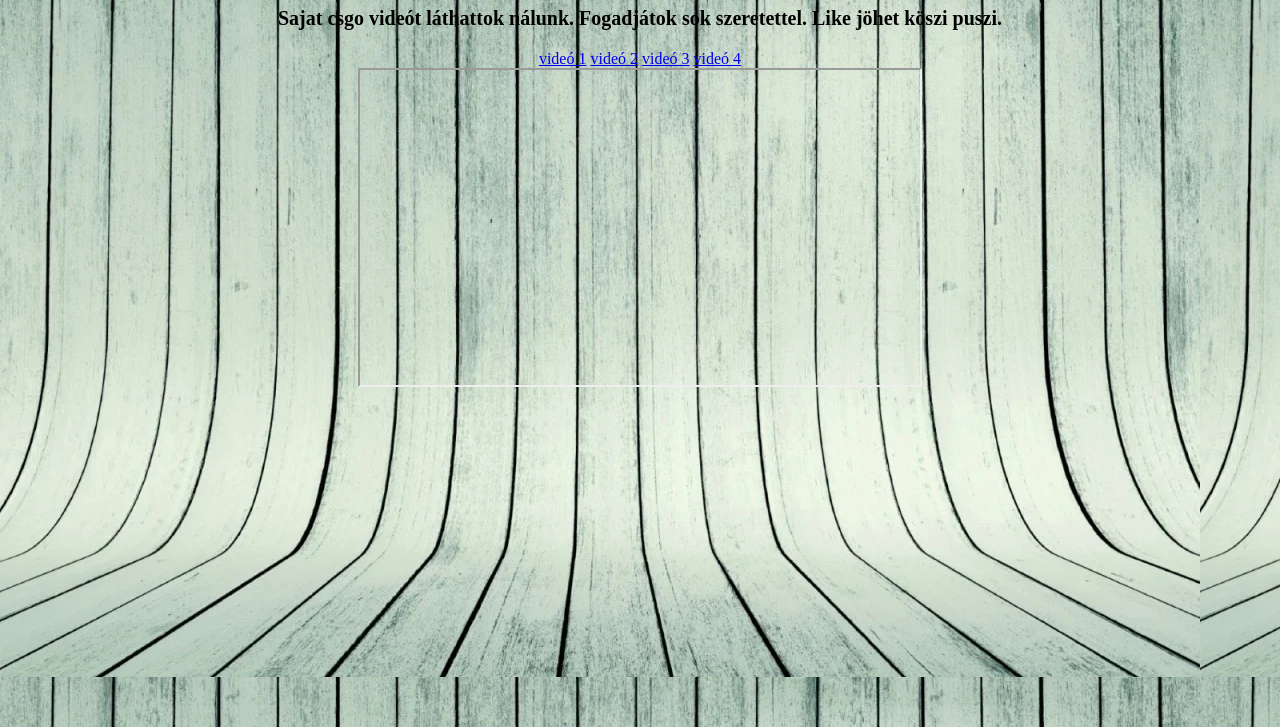
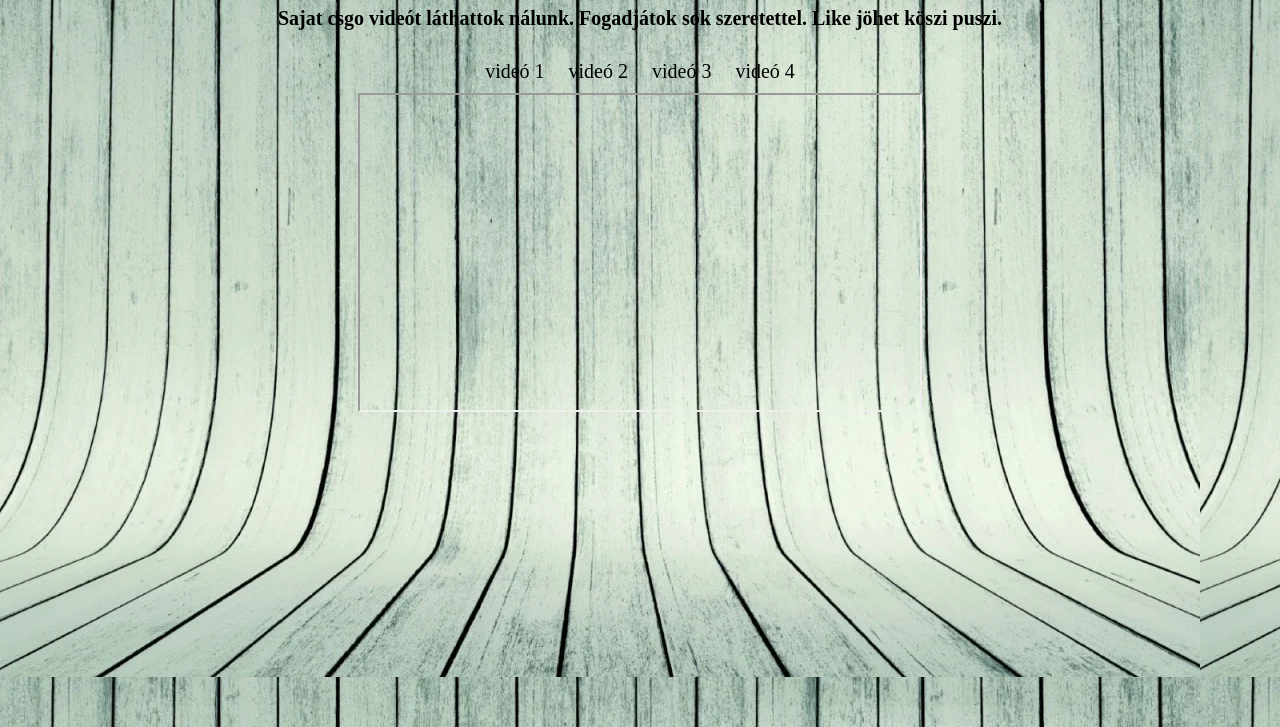
Before and after one commit to kolozsvari/videos, a plain HTML site: page index.html in a window 1280 px wide. Shown: the part 73-800 px from the top of the page. Drawn offline with Linux system fonts and the light colour scheme.

Commit message:
videólink

```diff
--- a/style.css
+++ b/style.css
@@ -13,5 +13,16 @@ body{
 p{
     font-size: 20px;
     font-weight: bold;
+}
 
+#videólink a{
+    color: black;
+    font-size:20px;
+    display: inline-block;
+    padding: 10px;
+    text-decoration: none;
 }
+
+#videólink a:hover{
+    background: gray;
+}
```
